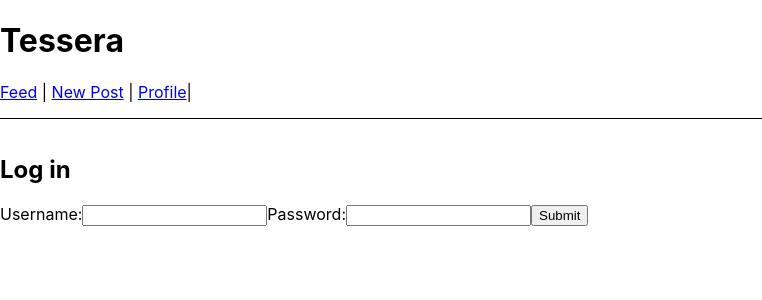
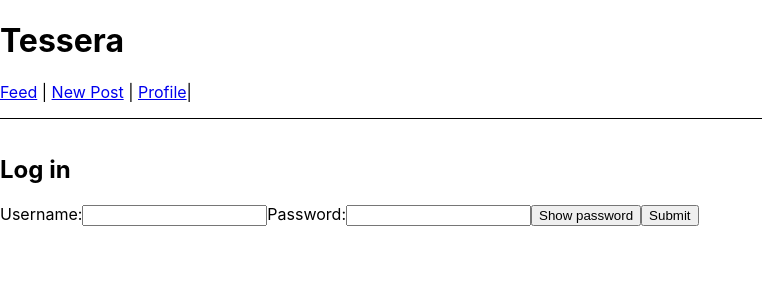
Before and after one commit to Alexanderbrandhaug/tesseraWebapp, a React (Create React App) app in the folder frontend/tessera-webapp/: page / in a window 1280 px wide. Shown: the top 300 px of the page, without its empty margins (0-762 px from the left). Built offline with nearby package versions, Linux system fonts and the light colour scheme.

Commit message:
Added password validation when logging in

```diff
--- a/frontend/tessera-webapp/src/Components/logIn.tsx
+++ b/frontend/tessera-webapp/src/Components/logIn.tsx
@@ -23,16 +23,39 @@ export default function NameForm() {
 
     const { value:name, bind:bindName, reset:resetName } = useInput('');
     const { value:password, bind:bindPassword, reset:resetPassword } = useInput('');
+    const [errorMessage, setErrorMessage] = React.useState("");
+
+    function passwordVisibility() {
+      const x = document.getElementById("password")
+      if (x?.getAttribute("type") === "password") {
+        x.setAttribute("type", "text")
+      }
+      else {
+        x?.setAttribute("type", "password")
+      }
+    }
+
 
     const handleSubmit = (evt: any) => {
         evt.preventDefault();
-        getUser()
+        getUser(name).then((result) => {
+          if (result === password) {
             let url = "/feed"
             navigate(url)
             resetName();
+          }
+          else {
+            setErrorMessage("wrong username or password");
+          }
+        })
         resetPassword();
     }
+
     return (
+      <div>
+        <div>
+          {errorMessage && <div>{errorMessage}</div>}
+        </div>
         <form onSubmit={handleSubmit}>
           <label>
             Username:
@@ -40,9 +63,11 @@ export default function NameForm() {
           </label>
           <label>
             Password:
-          <input type="text" {...bindPassword} />
+            <input type="password" {...bindPassword} id="password"/>
           </label>
+          <button type="button" onClick={passwordVisibility}>Show password</button>
           <input type="submit" value="Submit" />
         </form>
+      </div>
     );
   }
--- a/frontend/tessera-webapp/src/Utility/data.ts
+++ b/frontend/tessera-webapp/src/Utility/data.ts
@@ -106,11 +106,14 @@ export function getPosts() {
   return posts;
 }
 
-export async function getUser() {
+export async function getUser(userName: string) {
   const config = {
     method: 'get',
-    url: 'http://localhost:8080/tessera/api/user/tesseraAdmin'
+    url: 'http://localhost:8080/tessera/api/user/' + userName
   }
   let user = await axios(config)
-
+  if (user.data) {
+    return user.data.password;
+  }
+  return false
 }
```
Lines whose indentation alone changed are shown as unchanged.
